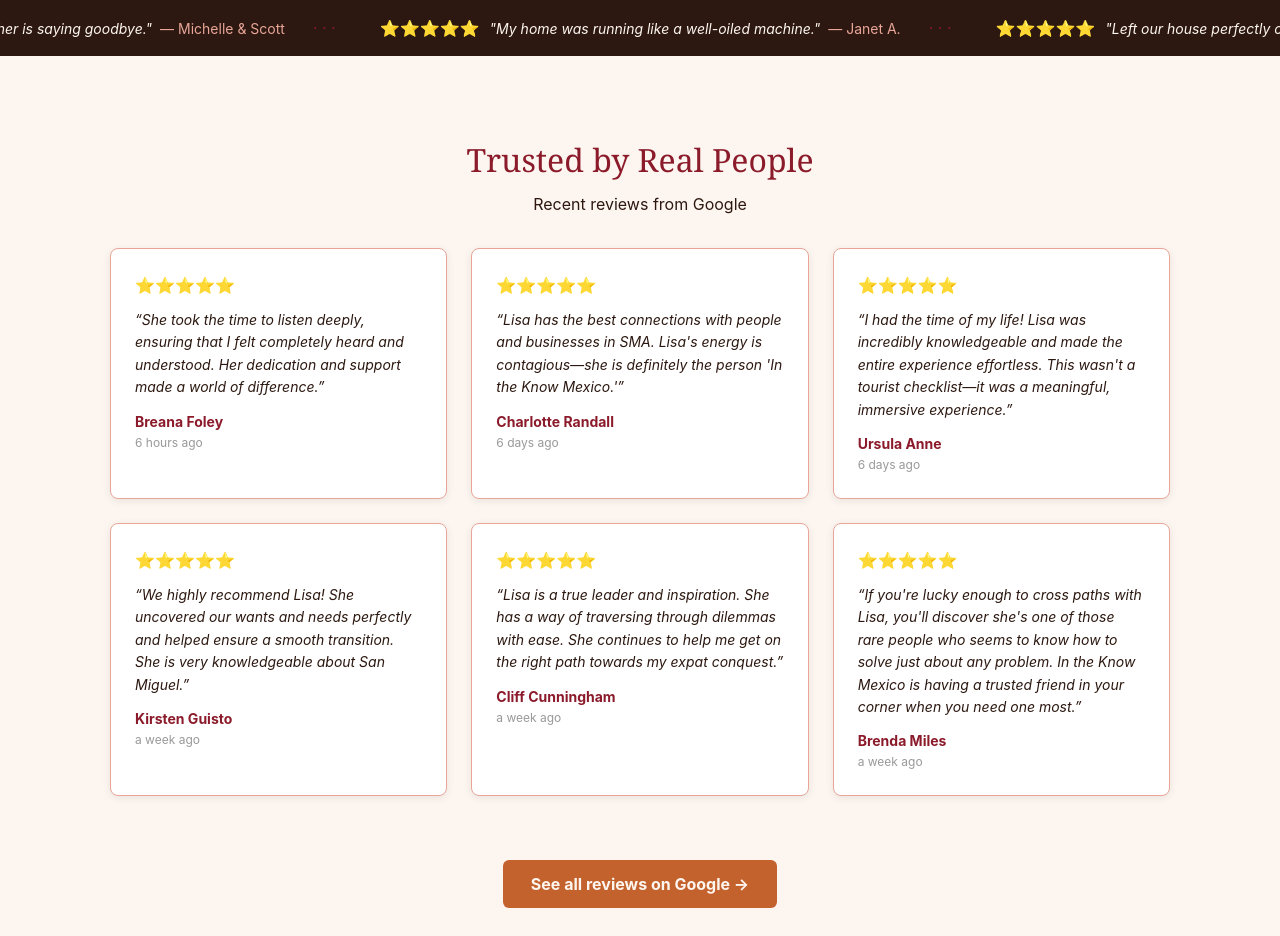
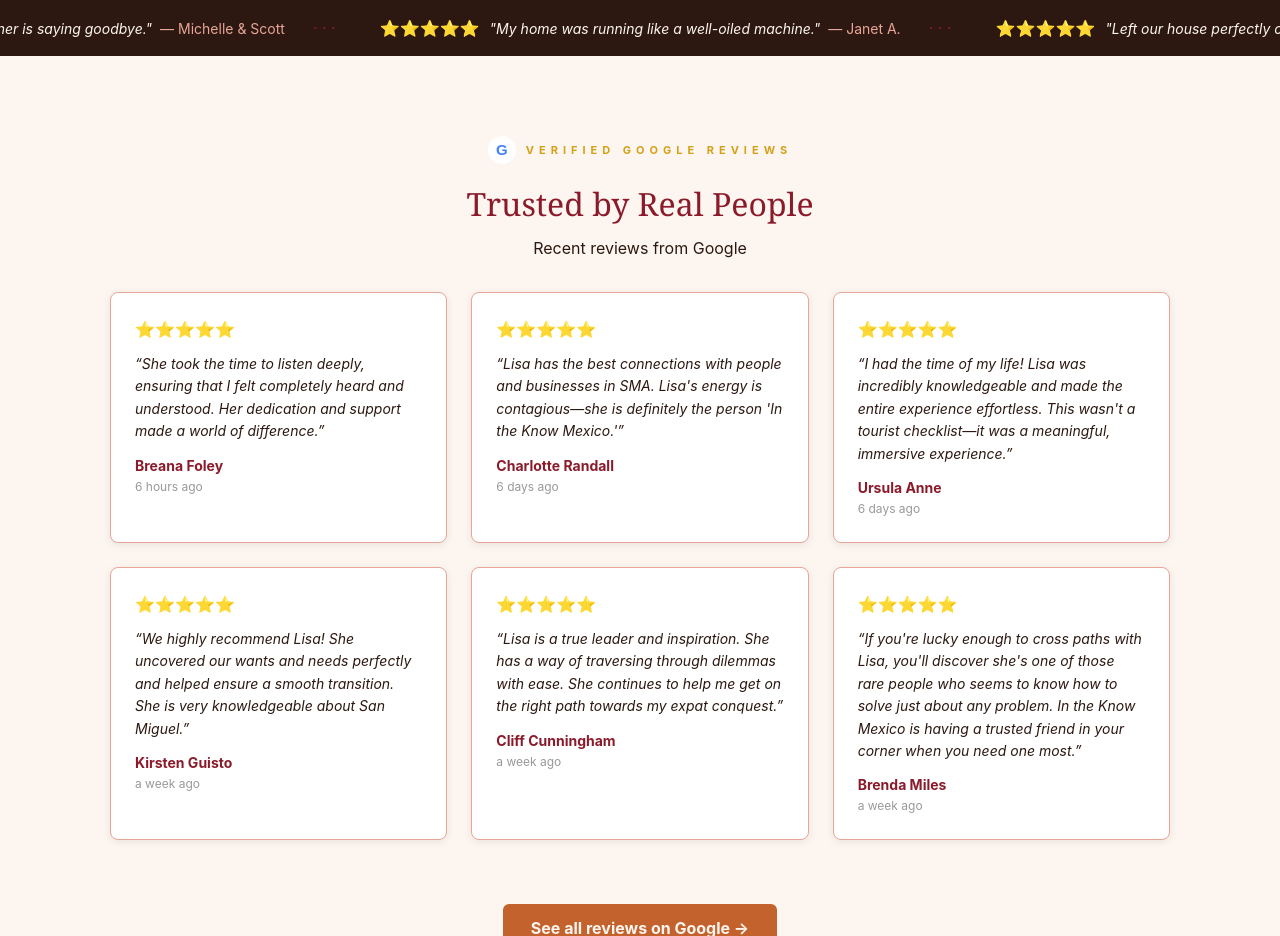
Before and after one commit to IntheknowMX/intheknowmx.com, a Next.js app: page / in a window 1280 px wide. Shown: the part 1060-1996 px from the top of the page. Built offline with nearby package versions, Linux system fonts and the light colour scheme.

Commit message:
Restore Verified Google Reviews label

```diff
--- a/app/page.tsx
+++ b/app/page.tsx
@@ -252,6 +252,10 @@ export default function Home() {
       {/* Google Reviews */}
       <section className="responsive-section" style={{ backgroundColor: '#FDF6F0' }}>
         <div className="content-wrapper">
+          <div style={{ display: 'flex', alignItems: 'center', justifyContent: 'center', gap: '10px', marginBottom: '16px' }}>
+            <span style={{ display: 'inline-flex', alignItems: 'center', justifyContent: 'center', width: '28px', height: '28px', borderRadius: '50%', backgroundColor: 'white', fontSize: '15px', fontWeight: '700', color: '#4285F4', fontFamily: 'sans-serif', flexShrink: 0 }}>G</span>
+            <p style={{ color: '#D4A017', fontSize: '11px', letterSpacing: '5px', fontWeight: '700', margin: 0 }}>VERIFIED GOOGLE REVIEWS</p>
+          </div>
           <h2 style={{ fontSize: '32px', fontWeight: 'normal', color: '#8B1A2A', fontFamily: "var(--font-playfair, 'Playfair Display', Georgia, serif)", textAlign: 'center', marginBottom: '8px' }}>
             Trusted by Real People
           </h2>
```
